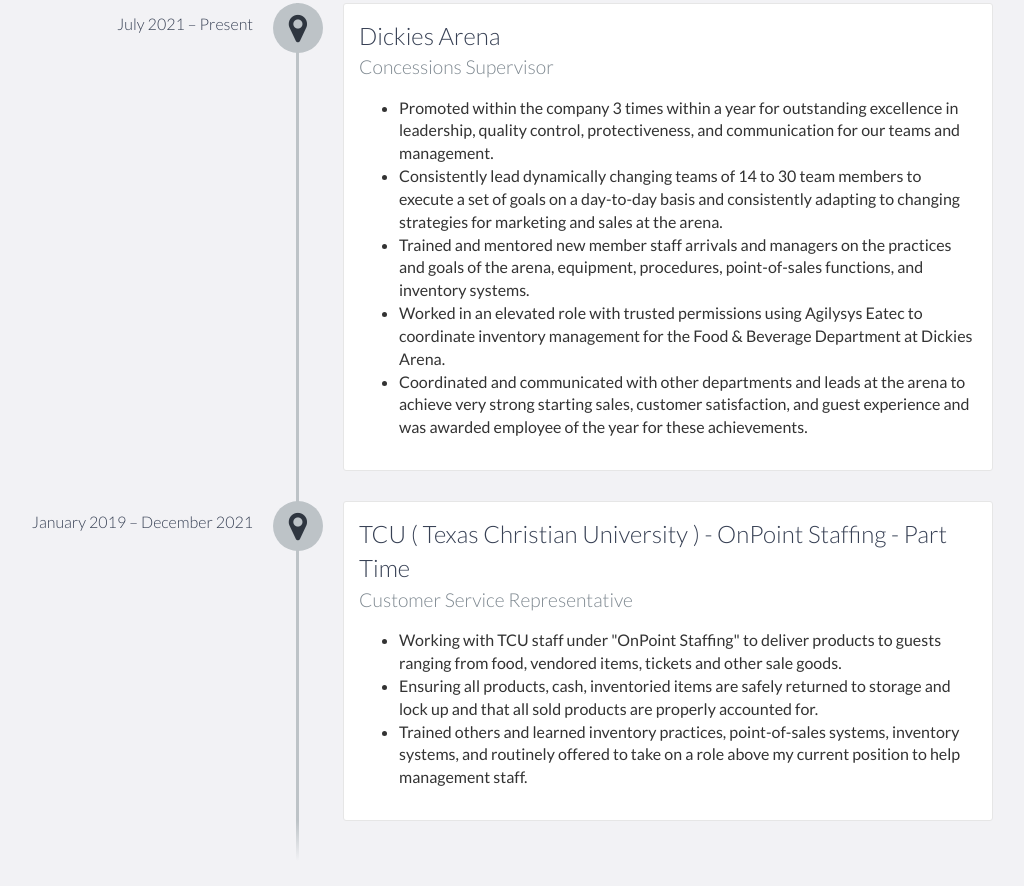
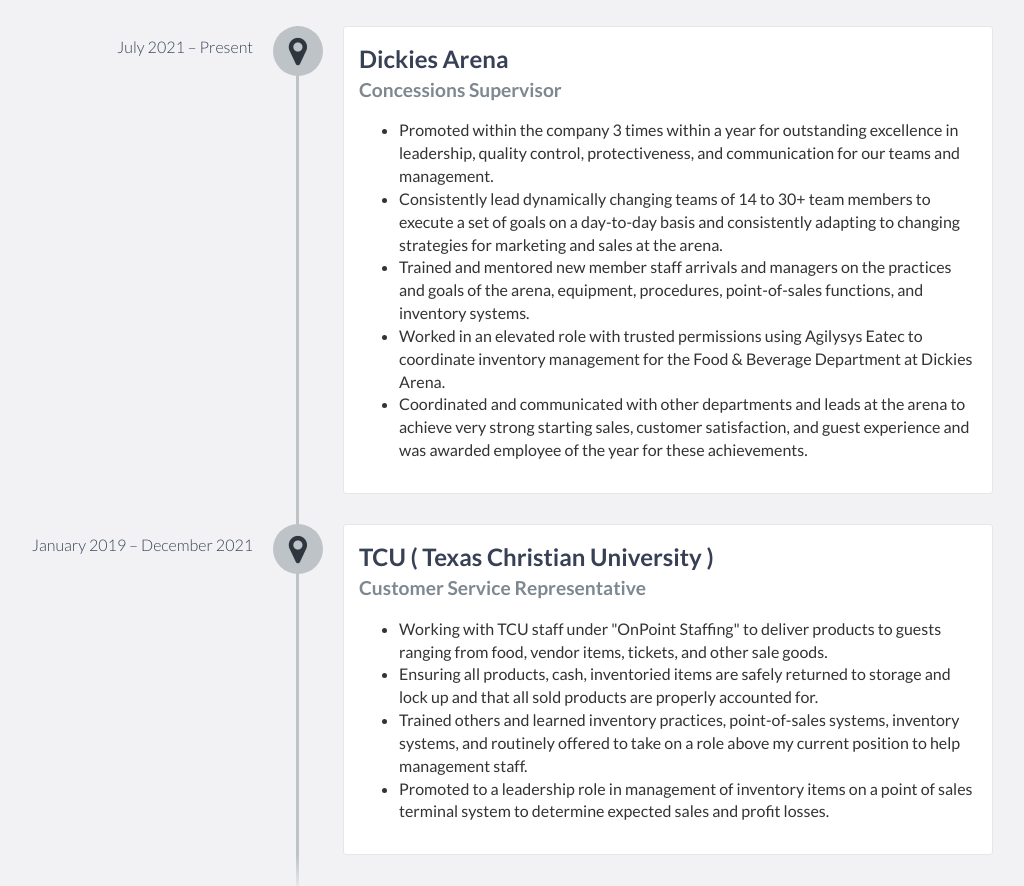
Before and after one commit to Edgar-Carrazco/portfolio, a plain HTML site: page index.html in a window 1280 px wide. Shown: the part 1596-2482 px from the top of the page, without its empty margins (147-1171 px from the left). Drawn offline with nearby package versions, Linux system fonts and the light colour scheme.

Commit message:
CSS Update & Verbage

```diff
--- a/index.html
+++ b/index.html
@@ -107,7 +107,7 @@
                 </div>
                 <div class="col-md-8">
                     <p>
-                        I am a Computer Science graduate that took a strong interest in Software Development and creating products that lead towards simplification and reduction in workload.  I am currently at Generation working to complete their Junior Full Stack Java Developer program. <br><br>I enjoy learning new technlogies, programming languages, and enjoy a good challenge or puzzle. My strongest character traits include the ability to connect with people on a personal level. I like to deliver the best experience possible and what the client or customer wants while being able to solve demanding problems with pressure and time constrant. I am comfortable and confident when working with managment, a team, or individually to complete any complicated or delicate task.
+                        I am a Computer Science graduate that took a strong interest in software development and creating products that lead towards simplification and reduction in workload.  I have completed the Full Stack Java Developer Program at Generation USA. <br><br>I enjoy learning new technologies, programming languages, and enjoy a good challenge or puzzle. I excel under pressure, leadership, and have the ability to adapt and overcome stressful and consistently changing environments and technologies. I like to deliver the best experience possible and what the client or customer wants while being able to solve demanding problems with pressure and time constraints. I am comfortable and confident when working with management, a team, or individually to complete any complicated or delicate task.
                     </p>
                 </div>
             </div>
@@ -119,23 +119,24 @@
         <h2 class="heading">Experience</h2>
         <div id="experience-timeline">
             <div data-date="July 2021 – Present">
-                <h3>Dickies Arena</h3>
-                <h4>Concessions Supervisor</h4>
+                <h3><b>Dickies Arena</b></h3>
+                <h4><strong>Concessions Supervisor</strong></h4>
                 <ul>
                     <li>Promoted within the company 3 times within a year for outstanding excellence in leadership, quality control, protectiveness, and communication for our teams and management.</li>
-                    <li>Consistently lead dynamically changing teams of 14 to 30 team members to execute a set of goals on a day-to-day basis and consistently adapting to changing strategies for marketing and sales at the arena.</li>
+                    <li>Consistently lead dynamically changing teams of 14 to 30+ team members to execute a set of goals on a day-to-day basis and consistently adapting to changing strategies for marketing and sales at the arena.</li>
                     <li>Trained and mentored new member staff arrivals and managers on the practices and goals of the arena, equipment, procedures, point-of-sales functions, and inventory systems.</li>
                     <li>Worked in an elevated role with trusted permissions using Agilysys Eatec to coordinate inventory management for the Food & Beverage Department at Dickies Arena.</li>
                     <li>Coordinated and communicated with other departments and leads at the arena to achieve very strong starting sales, customer satisfaction, and guest experience and was awarded employee of the year for these achievements.</li>
                 </ul>
             </div>
             <div data-date="January 2019 – December 2021">
-                <h3>TCU ( Texas Christian University ) - OnPoint Staffing - Part Time</h3>
-                <h4>Customer Service Representative</h4>
+                <h3><b>TCU ( Texas Christian University )</b></h3>
+                <h4><strong>Customer Service Representative</strong></h4>
             <ul>
-                <li>Working with TCU staff under "OnPoint Staffing" to deliver products to guests ranging from food, vendored items, tickets and other sale goods.</li>
+                <li>Working with TCU staff under "OnPoint Staffing" to deliver products to guests ranging from food, vendor items, tickets, and other sale goods.</li>
                 <li>Ensuring all products, cash, inventoried items are safely returned to storage and lock up and that all sold products are properly accounted for.</li>
                 <li>Trained others and learned inventory practices, point-of-sales systems, inventory systems, and routinely offered to take on a role above my current position to help management staff.</li>
+                <li>Promoted to a leadership role in management of inventory items on a point of sales terminal system to determine expected sales and profit losses.</li>
             </ul>
             </div>
         </div>
@@ -155,7 +156,7 @@
             <p>
                 <b><a href = "https://usa.generation.org/" target="_blank" >Generation Alumni Graduate</a> of the JFSJD program of the second Dallas cohort of 2022</b>
                 <br><br>
-                The JFSJD program consisted of many full stack java projects and languages that can be found on my <a href = "https://github.com/Edgar-Carrazco/" target="_blank" >GitHub</a>
+                The JFSJD program consisted full stack java projects and languages that can be found on my <a href = "https://github.com/Edgar-Carrazco/" target="_blank" >GitHub</a>
             </p>
         </div>
 
@@ -219,8 +220,8 @@
             </div>
         </div>
     </div>
-    <!-- End #projects -->
-    <!-- Contact Form [Main Edit]
+
+    <!-- Contact Form
     <div id="contact">
         <h2>Get in Touch</h2>
         <div id="contact-form">
@@ -231,12 +232,8 @@
                 <button type="submit">Send</button>
             </form>
         </div>
-
-        //-->
-        <!-- End #contact-form -->
-
     </div>
-    <!-- End #contact -->
+    End #contact -->
 
     <footer>
         <div class="container">
```
